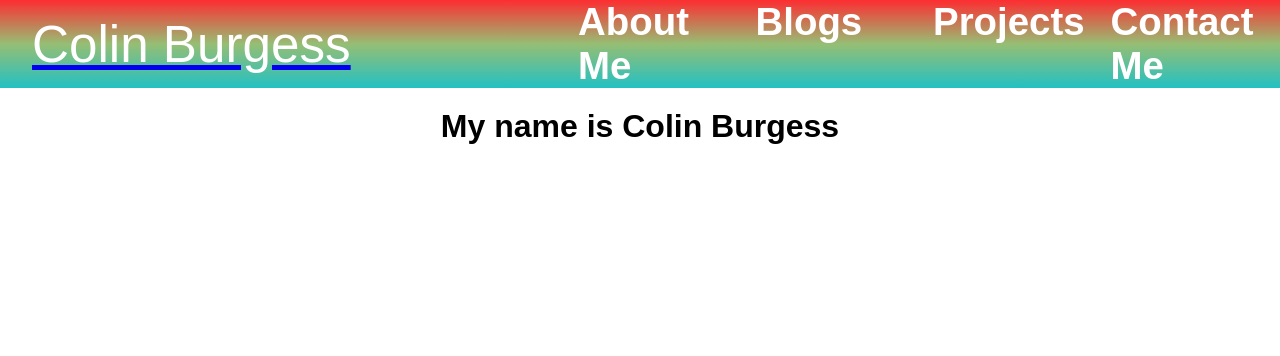
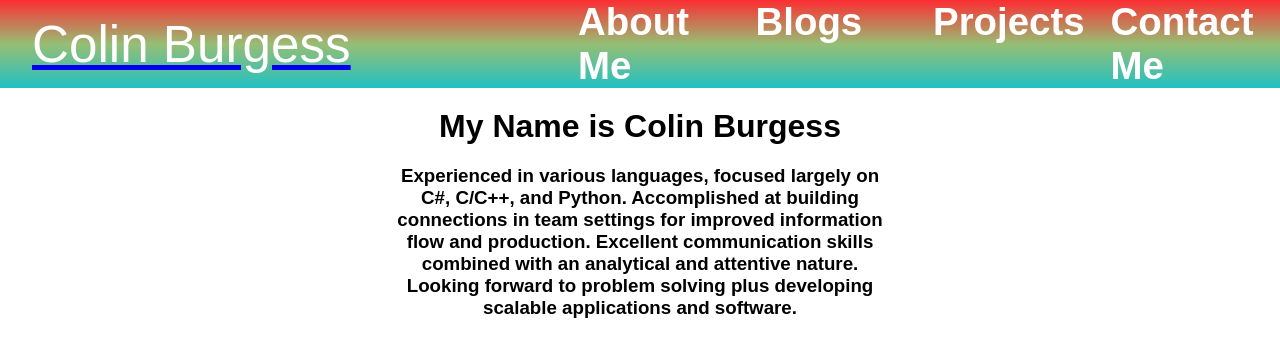
Before and after one commit to C0C0Barbet/portfolio-frontend, a React (Create React App) app: page /about in a window 1280 px wide. Shown: the top 356 px of the page. Built offline with nearby package versions, Linux system fonts and the light colour scheme.

Commit message:
Changed some CSS mainly

```diff
--- /dev/null
+++ b/src/pages/about/aboutComponents/aboutBody.js
@@ -0,0 +1,15 @@
+import React from 'react';
+
+const AboutBody = () => {
+    return (
+        <div>
+            Experienced in various languages, focused largely on C#, C/C++, and Python.
+            Accomplished at building connections in team settings for improved
+            information flow and production. Excellent communication skills combined
+            with an analytical and attentive nature. Looking forward to problem solving
+            plus developing scalable applications and software.
+        </div>
+    );
+};
+
+export default AboutBody;
--- /dev/null
+++ b/src/pages/about/aboutComponents/aboutHeader.js
@@ -0,0 +1,11 @@
+import React from 'react';
+
+const AboutHeader = () => {
+    return (
+        <div>
+            My Name is Colin Burgess
+        </div>
+    );
+};
+
+export default AboutHeader;
--- a/src/pages/about/aboutMe.js
+++ b/src/pages/about/aboutMe.js
@@ -1,12 +1,17 @@
 import React from 'react';
 import './aboutStyling.css'
+import AboutHeader from "./aboutComponents/aboutHeader";
+import AboutBody from "./aboutComponents/aboutBody";
 
 const AboutMe = () => {
     return (
         <div className="about-container">
             <h1 className="about-title">
-                My name is Colin Burgess
+                <AboutHeader/>
             </h1>
+            <h3 className="about-body">
+                <AboutBody/>
+            </h3>
         </div>
     );
 };
--- a/src/pages/about/aboutStyling.css
+++ b/src/pages/about/aboutStyling.css
@@ -1,11 +1,21 @@
 .about-container {
     position: relative;
     padding-top: 20px;
-    display: flex;
+    display: grid;
+    grid-template-columns: 10% 20% 40% 20% 10%;
+    grid-template-rows: auto auto;
+    grid-gap: 20px;
     justify-content: Center;
-    align-items: Center;
 }
 
 .about-title {
-    align-self: center;
+    grid-column: 2 / 5;
+    grid-row: 1;
+    text-align: center;
 }
+
+.about-body {
+    grid-column: 3;
+    grid-row: 2;
+    text-align: center;
+}
```
